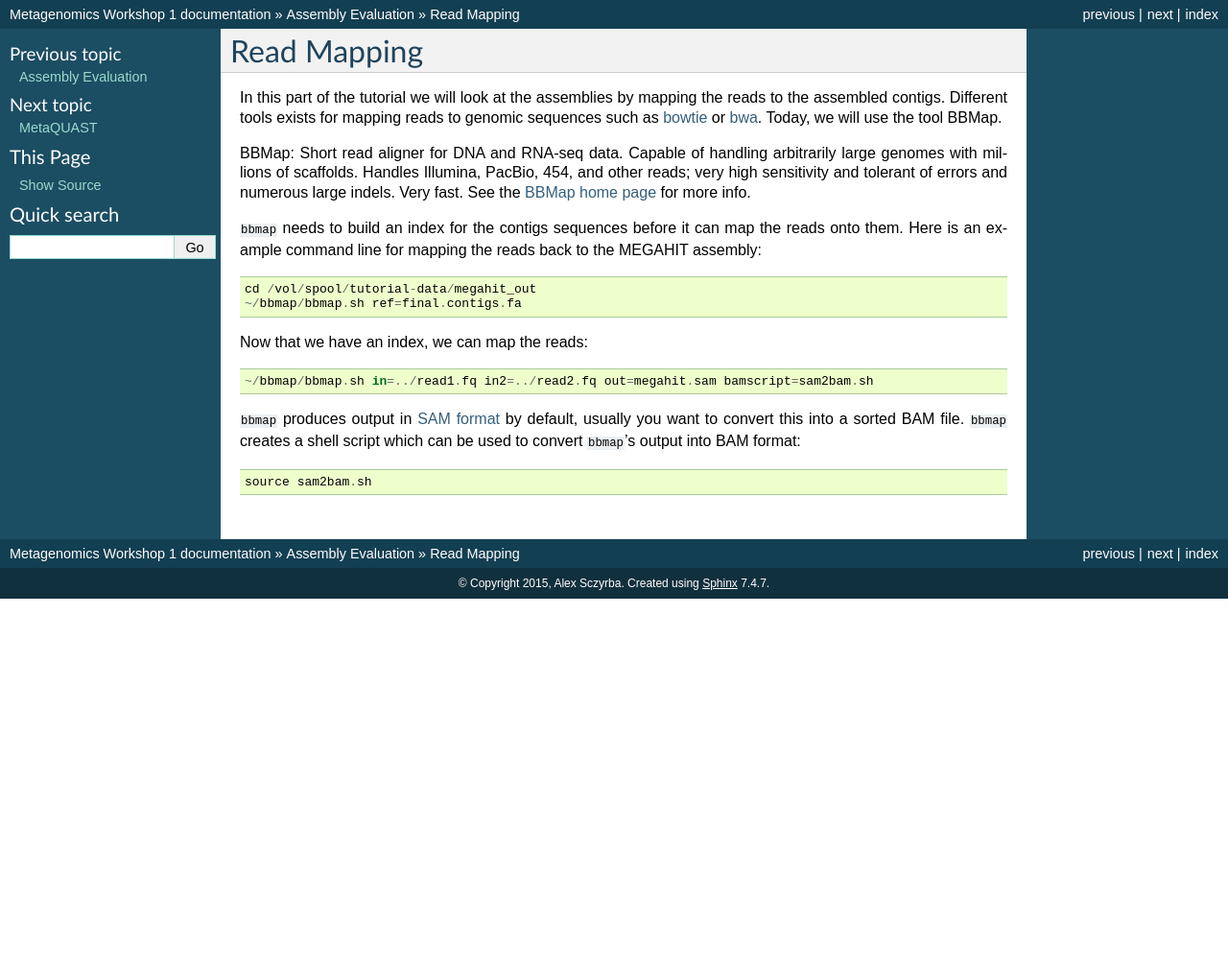
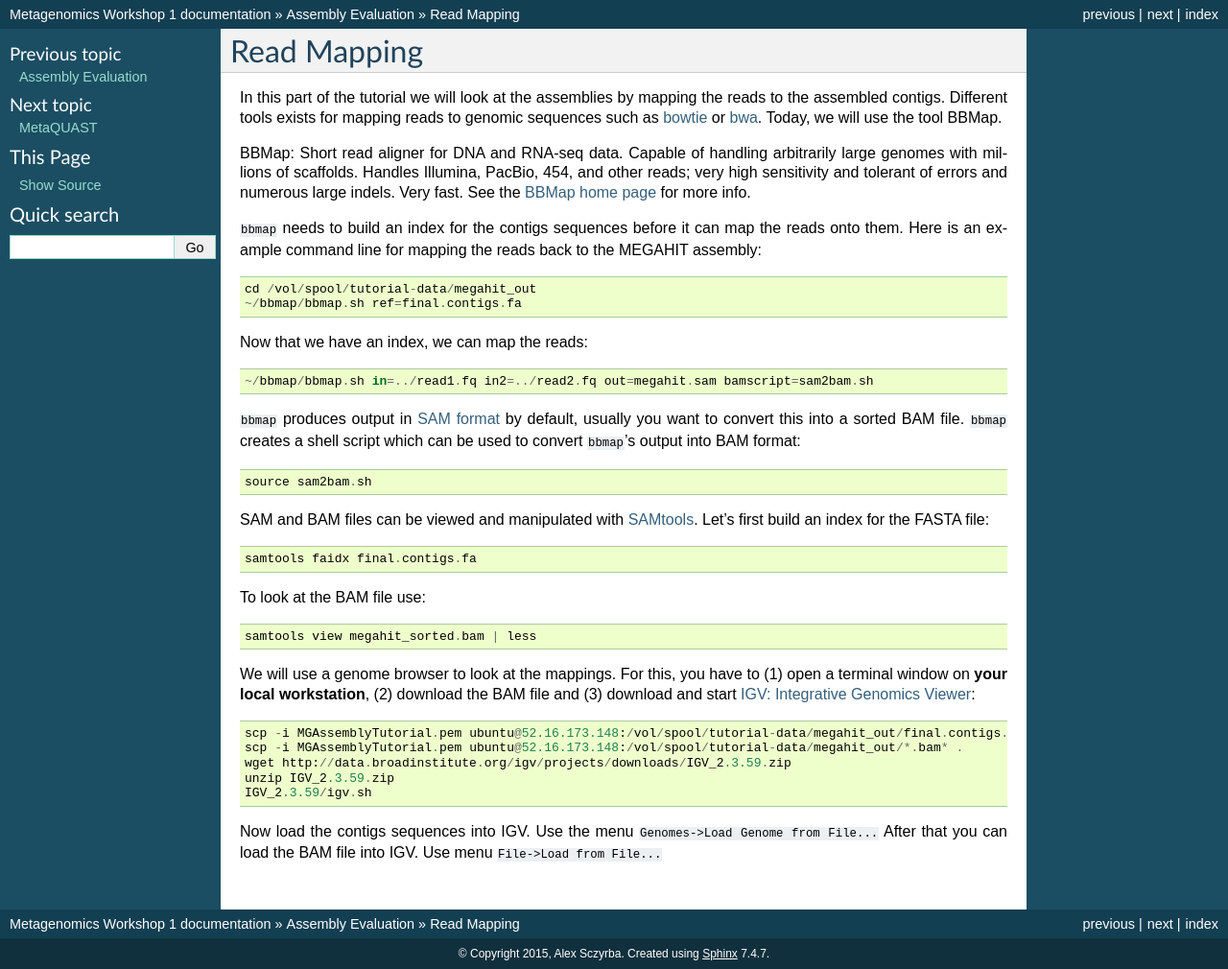
Before and after one commit to metagenomics/metagenomics-workshop, a Sphinx documentation site: the page built from docs/evaluation/mapping.rst, in a window 1280 px wide. Shown: the whole page at 96% size. Built offline with Sphinx 7.4.7, drawn with Linux system fonts in a browser that asks for light colours; before the commit the page ends 900 px from its top, so only the background shows below that.

Commit message:
Update mapping.rst

```diff
--- a/docs/evaluation/mapping.rst
+++ b/docs/evaluation/mapping.rst
@@ -19,3 +19,21 @@ Now that we have an index, we can map the reads::
 ``bbmap`` produces output in `SAM format <http://samtools.github.io/hts-specs/SAMv1.pdf>`_ by default, usually you want to convert this into a sorted BAM file. ``bbmap`` creates a shell script which can be used to convert ``bbmap``'s output into BAM format::
 
   source sam2bam.sh
+
+SAM and BAM files can be viewed and manipulated with `SAMtools <http://samtools.sourceforge.net/>`_. Let's first build an index for the FASTA file::
+
+  samtools faidx final.contigs.fa
+
+To look at the BAM file use::
+
+  samtools view megahit_sorted.bam | less
+
+We will use a genome browser to look at the mappings. For this, you have to (1) open a terminal window on **your local workstation**, (2) download the BAM file and (3) download and start `IGV: Integrative Genomics Viewer <http://www.broadinstitute.org/igv/>`_::
+
+  scp -i MGAssemblyTutorial.pem ubuntu@52.16.173.148:/vol/spool/tutorial-data/megahit_out/final.contigs.fa* .
+  scp -i MGAssemblyTutorial.pem ubuntu@52.16.173.148:/vol/spool/tutorial-data/megahit_out/*.bam* .
+  wget http://data.broadinstitute.org/igv/projects/downloads/IGV_2.3.59.zip
+  unzip IGV_2.3.59.zip
+  IGV_2.3.59/igv.sh
+
+Now load the contigs sequences into IGV. Use the menu ``Genomes->Load Genome from File...`` After that you can load the BAM file into IGV. Use menu ``File->Load from File...``
```
